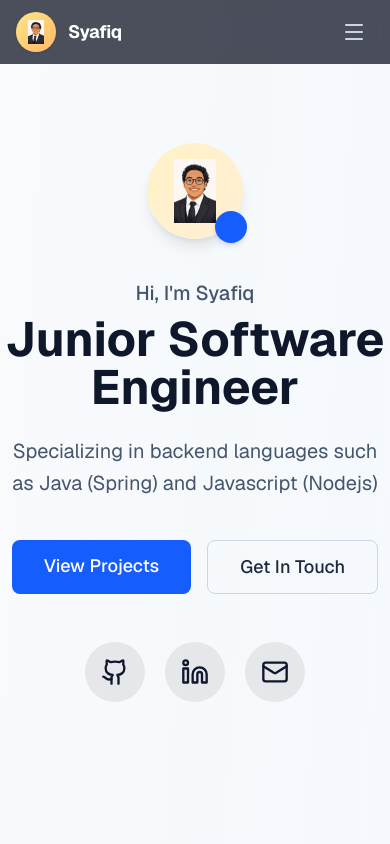
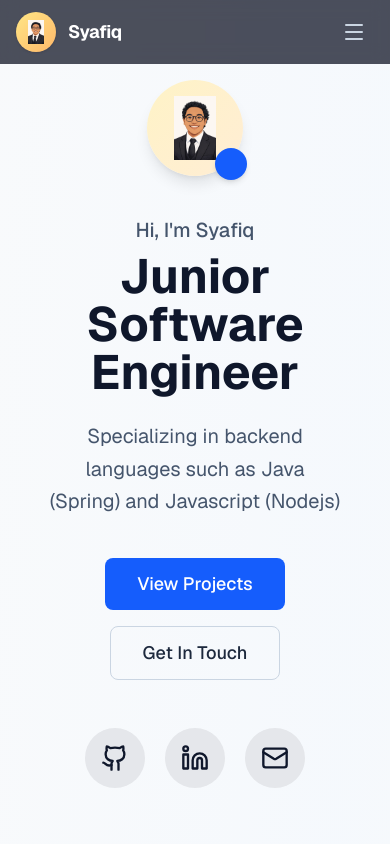
Before and after one commit to angelfila2/portfolio, a React (Vite) app: page / in a window 390 px wide. Shown: the top 844 px of the page. Built offline with nearby package versions, Linux system fonts and the light colour scheme.

Commit message:
fixed hero, issue with mobile

```diff
--- a/src/components/Hero.jsx
+++ b/src/components/Hero.jsx
@@ -8,7 +8,7 @@ const Hero = () => {
   const [showHero, setShowHero] = useState(false);
 
   useEffect(() => {
-    // Intro timing
+    // Exact same intro timing
     const t1 = setTimeout(() => setShowHey(true), 200);
     const t2 = setTimeout(() => setShowWave(true), 700);
     const t3 = setTimeout(() => setShowHero(true), 1400);
@@ -29,12 +29,10 @@ const Hero = () => {
   }, [showHero]);
 
   return (
-    <section className="min-h-screen relative">
-      <div className="flex items-center justify-center max-w-7xl mx-auto px-4 pt-20 md:pt-24">
-        {/* INTRO OVERLAY */}
+    <section className="min-h-screen relative flex items-center justify-center">
+      {/* 1. INTRO OVERLAY (Identical waving animation) */}
       <div
-          className={`absolute inset-0 flex items-center justify-center transition-all duration-700 ease-out
-            ${
+        className={`absolute inset-0 flex items-center justify-center transition-all duration-700 ease-out z-10 ${
           showHey
             ? "opacity-100 translate-x-0"
             : "opacity-0 -translate-y-3 pointer-events-none"
@@ -52,11 +50,12 @@ const Hero = () => {
         </h2>
       </div>
 
-        {/* HERO CONTENT */}
+      {/* 2. HERO CONTENT (Now responsive on mobile so buttons don't get cut off) */}
       <div
-          className={`absolute inset-0 flex flex-col items-center justify-center transition-all duration-700
-            ${
-              showHero ? "opacity-100 translate-y-0" : "opacity-0 translate-y-6"
+        className={`w-full max-w-7xl mx-auto px-4 py-20 md:py-24 flex flex-col items-center justify-center transition-all duration-700 ${
+          showHero
+            ? "opacity-100 translate-y-0"
+            : "opacity-0 translate-y-6 pointer-events-none"
         }`}
       >
         {/* Avatar */}
@@ -72,19 +71,23 @@ const Hero = () => {
             <div className="absolute -bottom-1 -right-1 w-8 h-8 bg-blue-600 rounded-full shadow-md" />
           </div>
         </div>
+
         {/* Name */}
         <h2 className="text-xl md:text-2xl font-medium text-slate-600 mb-2 text-center">
           Hi, I'm Syafiq
         </h2>
+
         {/* Role */}
         <h1 className="text-5xl md:text-7xl font-bold text-slate-900 mb-6 text-center text-balance">
           Junior Software Engineer
         </h1>
+
         {/* Tagline */}
         <p className="text-xl md:text-2xl text-slate-600 mb-10 text-center text-balance leading-relaxed max-w-3xl">
-            Specializing in backend languages such as Java (Spring) and
-            Javascript (Nodejs)
+          Specializing in backend languages such as Java (Spring) and Javascript
+          (Nodejs)
         </p>
+
         {/* CTA */}
         <div className="flex flex-wrap gap-4 justify-center mb-12">
           <a
@@ -101,6 +104,7 @@ const Hero = () => {
             Get In Touch
           </a>
         </div>
+
         {/* Socials */}
         <div className="flex gap-5 justify-center">
           <a
@@ -132,7 +136,6 @@ const Hero = () => {
           </a>
         </div>
       </div>
-      </div>
     </section>
   );
 };
```
Lines whose indentation alone changed are shown as unchanged.
